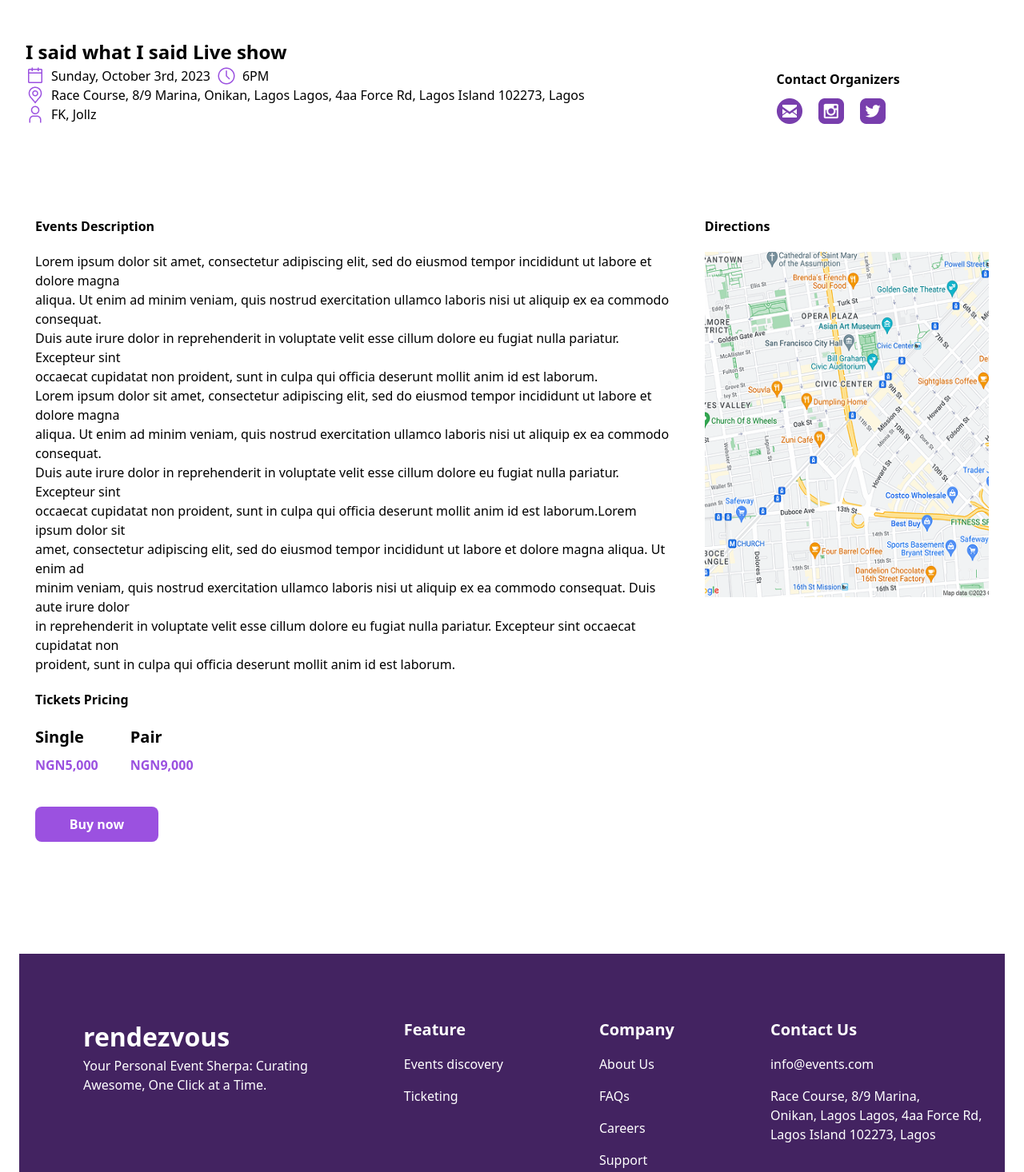
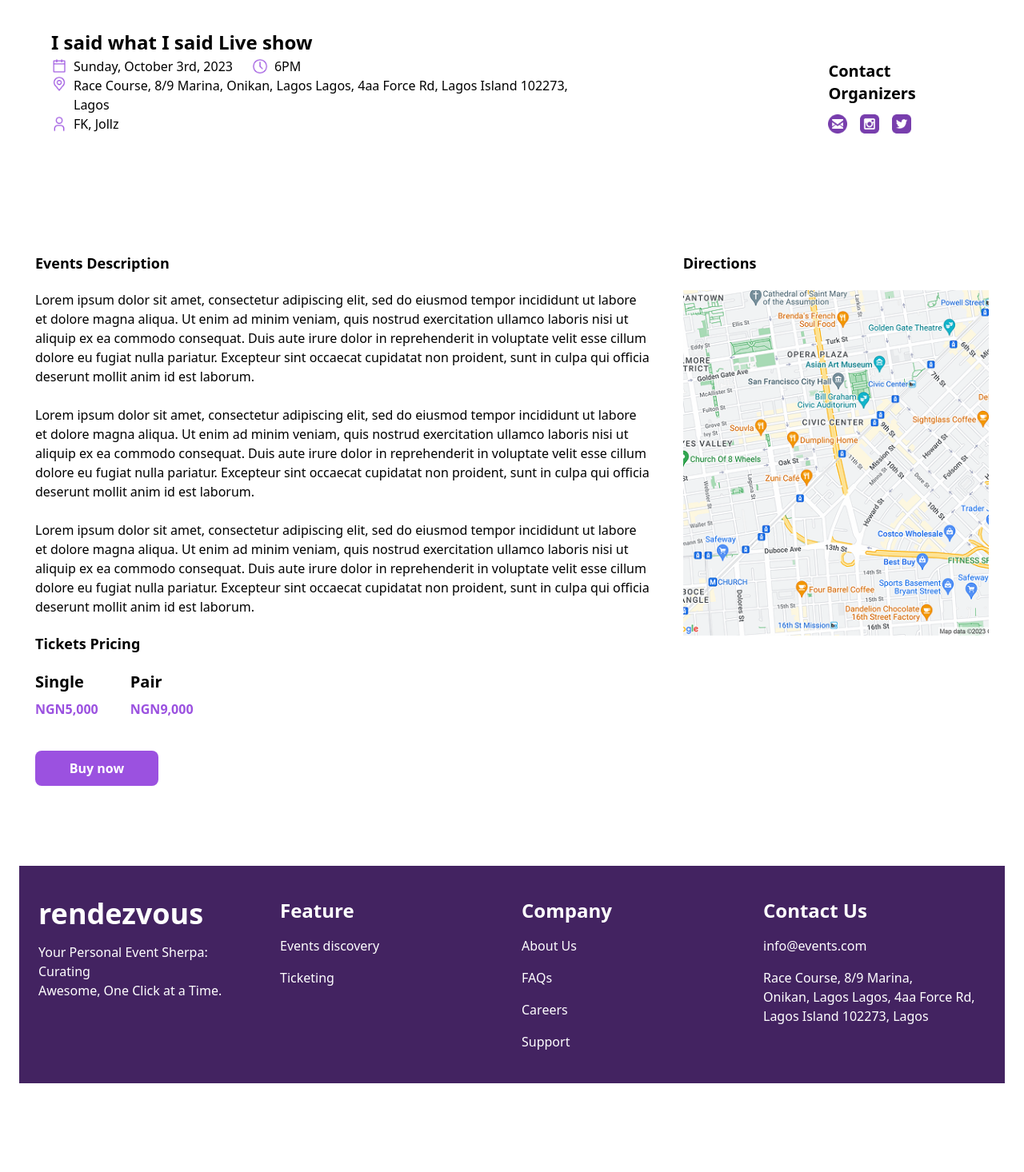
Before and after one commit to AdavatuAminu/rendezvous, a plain HTML site: page 2index.html in a window 1280 px wide. Shown: the part 669-2135 px from the top of the page at 80% size. After the commit the page ends 2048 px from the top, so only its background shows below. Drawn offline with nearby package versions, Linux system fonts and the light colour scheme.

Commit message:
Fix responsiveness

```diff
--- a/2index.html
+++ b/2index.html
@@ -1,152 +1,118 @@
 <!DOCTYPE html>
 <html lang="en">
-
 <head>
     <meta charset="UTF-8">
     <meta name="viewport" content="width=device-width, initial-scale=1.0">
-    <script src="https://cdn.jsdelivr.net/npm/@tailwindcss/browser@4"></script>
+    <script src="https://cdn.tailwindcss.com"></script>
     <title>Rendezvous</title>
 </head>
-
-<body class="">
+<body class="font-Gilroy-SemiBold">
     <main class="pt-5">
         <!-- Header Section -->
         <header class="flex justify-center items-center p-4">
-            <div class="flex items-center space-x-60">
-                <div class="text-[32px] font-bold text-[#432361]">rendezvous</div>
-                <nav class="space-x-4">
-                    <a href="#" class="font-bold text-[#432361] text-[16px]">Discover</a>
-                    <a href="#" class="font-bold text-[#432361] text-[16px]">About us</a>
-                    <a href="#" class="font-bold text-[#432361] text-[16px]">FAQs</a>
-                    <a href="#" class="font-bold text-[#432361] text-[16px]">Contact us</a>
+            <div class="flex flex-col sm:flex-row items-center justify-between w-full max-w-7xl mx-auto space-y-4 sm:space-y-0 sm:space-x-8 md:space-x-16">
+                <div class="text-2xl sm:text-3xl md:text-4xl font-bold text-[#432361]">rendezvous</div>
+                <nav class="flex flex-col sm:flex-row items-center space-y-2 sm:space-y-0 sm:space-x-4">
+                    <a href="#" class="font-bold text-[#432361] text-sm sm:text-base">Discover</a>
+                    <a href="#" class="font-bold text-[#432361] text-sm sm:text-base">About us</a>
+                    <a href="#" class="font-bold text-[#432361] text-sm sm:text-base">FAQs</a>
+                    <a href="#" class="font-bold text-[#432361] text-sm sm:text-base">Contact us</a>
                 </nav>
-                <div class="space-x-4">
-                    <button class="p-2 w-[120px] h-[44px] text-[#432361] font-bold">Log in</button>
-                    <button class="bg-[#783EAD] p-2 rounded-lg w-[120px] h-[44px] text-white">Sign up</button>
+                <div class="flex space-x-4">
+                    <button class="p-2 w-[100px] sm:w-[120px] h-[40px] sm:h-[44px] text-[#432361] font-bold">Log in</button>
+                    <button class="bg-[#783EAD] p-2 rounded-lg w-[100px] sm:w-[120px] h-[40px] sm:h-[44px] text-white">Sign up</button>
                 </div>
             </div>
         </header>
-        <div class="flex justfiy-center items-center p-8">
-            <img src="./assets/images/Rectangle 4.png" alt="Cover" class="w-[1311px] h-[480px]">
+        <div class="flex justify-center items-center p-4 sm:p-8">
+            <img src="./assets/images/Rectangle 4.png" alt="Cover" class="w-full max-w-[1311px] rounded-lg sm:h-[400px] md:h-[480px] object-cover">
         </div>
         <!-- Details Section -->
-        <div class="flex space-x-60 justfiy-center items-center p-8">
+        <div class="flex flex-col md:flex-row justify-center items-start p-4 sm:p-8 space-y-6 md:space-y-0 md:space-x-8 max-w-7xl mx-auto">
+            <div class="flex space-x-80 justfiy-center items-center p-8">
             <div>
                 <p class="text-black font-bold text-[24px]">I said what I said Live show</p>
-                <div class="flex space-x-2">
-                    <div class="flex space-x-2">
-                        <img src="./assets/images/Calendar.png" alt="Calendar">
-                        <p class="">Sunday, October 3rd, 2023</p>
+                <div class="flex flex-col sm:flex-row sm:space-x-6 space-y-4 sm:space-y-0">
+                    <div class="flex items-center space-x-2">
+                        <img src="./assets/images/Calendar.png" alt="Calendar" class="w-5 h-5">
+                        <p class="text-sm sm:text-base">Sunday, October 3rd, 2023</p>
                     </div>
-                    <div class="flex space-x-2">
-                        <img src="./assets/images/Time.png" alt="Time">
-                        <p class="">6PM</p>
+                    <div class="flex items-center space-x-2">
+                        <img src="./assets/images/Time.png" alt="Time" class="w-5 h-5">
+                        <p class="text-sm sm:text-base">6PM</p>
                     </div>
                 </div>
-                <div class="flex space-x-2">
-                    <img src="./assets/images/Location.png" alt="Location">
-                    <p class="">Race Course, 8/9 Marina, Onikan, Lagos Lagos, 4aa Force Rd, Lagos Island 102273, Lagos
-                    </p>
+                <div class="flex items-start space-x-2">
+                    <img src="./assets/images/Location.png" alt="Location" class="w-5 h-5">
+                    <p class="text-sm sm:text-base">Race Course, 8/9 Marina, Onikan, Lagos Lagos, 4aa Force Rd, Lagos Island 102273, Lagos</p>
                 </div>
-                <div class="flex space-x-2">
-                    <img src="./assets/images/User.png" alt="User">
-                    <p class="">FK, Jollz</p>
+                <div class="flex items-center space-x-2">
+                    <img src="./assets/images/User.png" alt="User" class="w-5 h-5">
+                    <p class="text-sm sm:text-base">FK, Jollz</p>
                 </div>
             </div>
-            <div class="pt-10">
-                <p class="text-black text-[] font-bold">Contact Organizers</p>
-                <div class="flex space-x-5 pt-3">
-                    <img src="./assets/images/🦆 icon _circle email_.png" alt="Email">
-                    <img src="./assets/images/Vector (1).png" alt="Twitter">
-                    <img src="./assets/images/Vector.png" alt="Instagram">
+            <div class="pt-4 md:pt-10">
+                <p class="text-black font-bold text-base sm:text-lg md:text-xl">Contact Organizers</p>
+                <div class="flex space-x-4 pt-3">
+                    <img src="./assets/images/🦆 icon _circle email_.png" alt="Email" class="w-6 h-6">
+                    <img src="./assets/images/Vector (1).png" alt="Twitter" class="w-6 h-6">
+                    <img src="./assets/images/Vector.png" alt="Instagram" class="w-6 h-6">
                 </div>
             </div>
         </div>
     </main>
     <!-- Events and Direction Section -->
-    <Section class="h-[738px] mx-auto mt-10 bg-white p-6">
-        <div class="flex space-x-10 p-5">
-            <div class="">
-                <p class="text-[16px] font-bold">Events Description</p>
-                <p class="pt-5 text-left justfiy-center">Lorem ipsum dolor sit amet, consectetur adipiscing elit, sed do eiusmod tempor incididunt ut
-                    labore
-                    et dolore magna <br>aliqua. Ut enim ad minim veniam, quis nostrud exercitation ullamco laboris nisi
-                    ut
-                    aliquip ex ea commodo consequat. <br>
-                    Duis aute irure dolor in reprehenderit in voluptate velit esse cillum dolore eu fugiat nulla
-                    pariatur.
-                    Excepteur sint <br>
-                    occaecat cupidatat non proident, sunt in culpa qui officia deserunt mollit anim id est laborum.<br>
-                    Lorem ipsum dolor sit amet, consectetur adipiscing elit, sed do eiusmod tempor incididunt ut labore
-                    et
-                    dolore magna <br>
-                    aliqua. Ut enim ad minim veniam, quis nostrud exercitation ullamco laboris nisi ut aliquip ex ea
-                    commodo
-                    consequat. <br>
-                    Duis aute irure dolor in reprehenderit in voluptate velit esse cillum dolore eu fugiat nulla
-                    pariatur.
-                    Excepteur sint <br>
-                    occaecat cupidatat non proident, sunt in culpa qui officia deserunt mollit anim id est laborum.Lorem
-                    ipsum
-                    dolor sit <br>
-                    amet, consectetur adipiscing elit, sed do eiusmod tempor incididunt ut labore et dolore magna
-                    aliqua. Ut
-                    enim ad <br>
-                    minim veniam, quis nostrud exercitation ullamco laboris nisi ut aliquip ex ea commodo consequat.
-                    Duis aute irure dolor <br>
-                    in reprehenderit in voluptate velit esse cillum dolore eu fugiat nulla pariatur. Excepteur sint
-                    occaecat
-                    cupidatat non <br>
-                    proident, sunt in culpa qui officia deserunt mollit anim id est laborum.</p>
-                    <p class="text-[16px] font-bold pt-5">Tickets Pricing</p>
-                    <div class="flex space-x-10 pt-5 pb-10">
-                    <div class="">
-                    <p class="text-[20px] font-bold pb-2">Single</p>
-                    <p class="text-[16px] text-[#9B51E0] font-bold">NGN5,000</p>
+    <section class="min-h-[600px] mx-auto mt-10 bg-white p-4 sm:p-6">
+        <div class="flex flex-col lg:flex-row space-y-6 lg:space-y-0 lg:space-x-10 max-w-7xl mx-auto p-4 sm:p-5">
+            <div class="flex-1">
+                <p class="text-base sm:text-lg font-bold">Events Description</p>
+                <p class="pt-5 text-sm sm:text-base text-left">Lorem ipsum dolor sit amet, consectetur adipiscing elit, sed do eiusmod tempor incididunt ut labore et dolore magna aliqua. Ut enim ad minim veniam, quis nostrud exercitation ullamco laboris nisi ut aliquip ex ea commodo consequat. Duis aute irure dolor in reprehenderit in voluptate velit esse cillum dolore eu fugiat nulla pariatur. Excepteur sint occaecat cupidatat non proident, sunt in culpa qui officia deserunt mollit anim id est laborum.<br><br>
+                Lorem ipsum dolor sit amet, consectetur adipiscing elit, sed do eiusmod tempor incididunt ut labore et dolore magna aliqua. Ut enim ad minim veniam, quis nostrud exercitation ullamco laboris nisi ut aliquip ex ea commodo consequat. Duis aute irure dolor in reprehenderit in voluptate velit esse cillum dolore eu fugiat nulla pariatur. Excepteur sint occaecat cupidatat non proident, sunt in culpa qui officia deserunt mollit anim id est laborum.<br><br>
+                Lorem ipsum dolor sit amet, consectetur adipiscing elit, sed do eiusmod tempor incididunt ut labore et dolore magna aliqua. Ut enim ad minim veniam, quis nostrud exercitation ullamco laboris nisi ut aliquip ex ea commodo consequat. Duis aute irure dolor in reprehenderit in voluptate velit esse cillum dolore eu fugiat nulla pariatur. Excepteur sint occaecat cupidatat non proident, sunt in culpa qui officia deserunt mollit anim id est laborum.</p>
+                <p class="text-base sm:text-lg font-bold pt-5">Tickets Pricing</p>
+                <div class="flex flex-col sm:flex-row space-y-4 sm:space-y-0 sm:space-x-10 pt-5 pb-10">
+                    <div>
+                        <p class="text-lg sm:text-xl font-bold pb-2">Single</p>
+                        <p class="text-sm sm:text-base text-[#9B51E0] font-bold">NGN5,000</p>
                     </div>
-                    <div class="">
-                    <p class="text-[20px] font-bold pb-2">Pair</p>
-                    <p class="text-[16px] text-[#9B51E0] font-bold">NGN9,000</p>
+                    <div>
+                        <p class="text-lg sm:text-xl font-bold pb-2">Pair</p>
+                        <p class="text-sm sm:text-base text-[#9B51E0] font-bold">NGN9,000</p>
                     </div>
-                    </div>
-                    <button class="bg-[#9B51E0] rounded-lg text-white font-bold text-[16px] h-[44px] w-[154px]">Buy now</button>
+                </div>
+                <button class="bg-[#9B51E0] rounded-lg text-white font-bold text-sm sm:text-base h-[40px] sm:h-[44px] w-[140px] sm:w-[154px]">Buy now</button>
             </div>
-            <div>
-            <p class="text-[16px] font-bold">Directions</p>
-            <img src="./assets/images/Rectangle 5.png" class="h-[452px] w-[400px] pt-5" alt="Map">
+            <div class="flex-none">
+                <p class="text-base sm:text-lg font-bold">Directions</p>
+                <img src="./assets/images/Rectangle 5.png" alt="Map" class="w-full max-w-[400px] h-auto sm:h-[452px] pt-5 object-cover">
             </div>
         </div>
         <!-- Footer -->
-        <div class="mt-30 h-[343px] w-full bg-[#432361]">
-            <div class="flex grid-cols-4 pt-20 space-x-30 pl-20">
-                <div class="">
-                    <p class="text-[32px] text-white font-bold">rendezvous</p>
-                    <p class="text-[16px] text-white font-normal">Your Personal Event Sherpa: Curating <br>Awesome, One
-                        Click at
-                        a Time.</p>
+        <div class="mt-10 sm:mt-20 h-auto bg-[#432361] py-10">
+            <div class="grid grid-cols-1 sm:grid-cols-2 lg:grid-cols-4 gap-6 max-w-7xl mx-auto px-4 sm:px-6">
+                <div>
+                    <p class="text-2xl sm:text-3xl md:text-4xl text-white font-bold">rendezvous</p>
+                    <p class="text-sm sm:text-base text-white font-normal mt-4">Your Personal Event Sherpa: Curating <br>Awesome, One Click at a Time.</p>
                 </div>
                 <div class="flex flex-col space-y-4">
-                    <p class="text-[20px] text-white font-bold">Feature</p>
-                    <a href="#" class="text-[16px] text-white">Events discovery</a>
-                    <a href="#" class="text-[16px] text-white">Ticketing</a>
+                    <p class="text-xl sm:text-2xl text-white font-bold">Feature</p>
+                    <a href="#" class="text-sm sm:text-base text-white">Events discovery</a>
+                    <a href="#" class="text-sm sm:text-base text-white">Ticketing</a>
                 </div>
                 <div class="flex flex-col space-y-4">
-                    <p class="text-[20px] text-white font-bold">Company</p>
-                    <a href="#" class="text-[16px] text-white">About Us</a>
-                    <a href="#" class="text-[16px] text-white">FAQs</a>
-                    <a href="#" class="text-[16px] text-white">Careers</a>
-                    <a href="#" class="text-[16px] text-white">Support</a>
+                    <p class="text-xl sm:text-2xl text-white font-bold">Company</p>
+                    <a href="#" class="text-sm sm:text-base text-white">About Us</a>
+                    <a href="#" class="text-sm sm:text-base text-white">FAQs</a>
+                    <a href="#" class="text-sm sm:text-base text-white">Careers</a>
+                    <a href="#" class="text-sm sm:text-base text-white">Support</a>
                 </div>
-                <div class="flex-col space-y-4">
-                    <p class="text-[20px] text-white font-bold">Contact Us</p>
-                    <p class="text-[16px] text-white">info@events.com</p>
-                    <p class="text-[16px] text-white">Race Course, 8/9 Marina, <br>Onikan, Lagos Lagos, 4aa Force Rd,
-                        <br>Lagos Island 102273, Lagos
-                    </p>
+                <div class="flex flex-col space-y-4">
+                    <p class="text-xl sm:text-2xl text-white font-bold">Contact Us</p>
+                    <p class="text-sm sm:text-base text-white">info@events.com</p>
+                    <p class="text-sm sm:text-base text-white">Race Course, 8/9 Marina, <br>Onikan, Lagos Lagos, 4aa Force Rd, <br>Lagos Island 102273, Lagos</p>
                 </div>
             </div>
         </div>
-    </Section>
+    </section>
 </body>
-
 </html>
```
